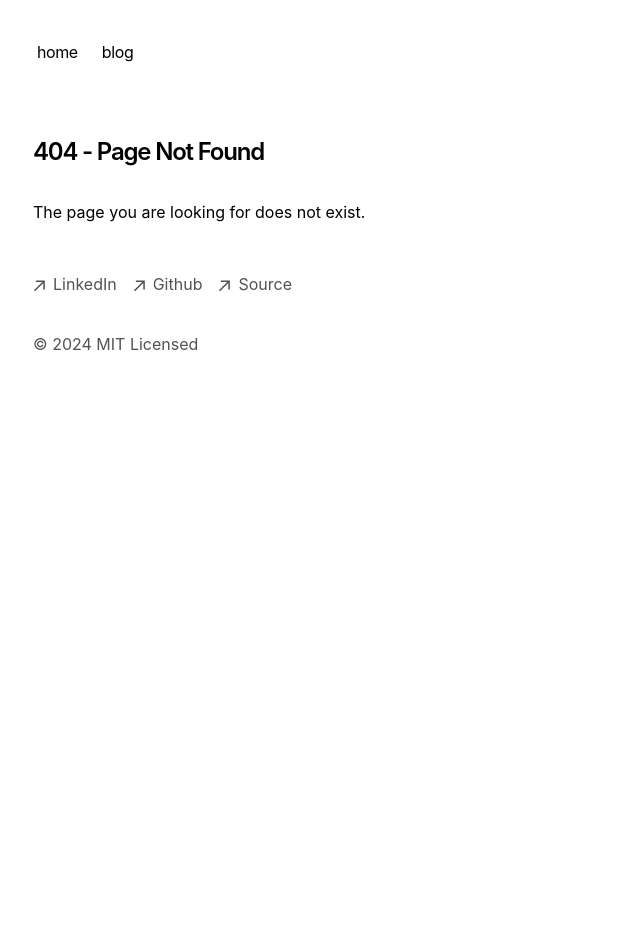
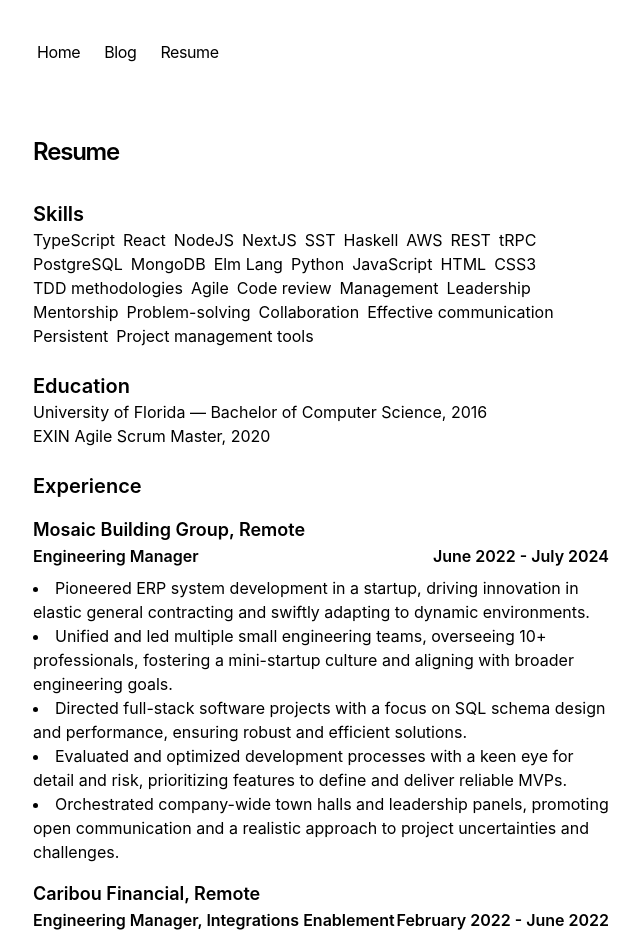
Before and after one commit to gera-cameron/camerongera.com, a Next.js app: page /resume in a window 1280 px wide. Before the commit this address had no page. Shown: the top 943 px of the page, without its empty margins (319-959 px from the left). Before the commit the page ends 800 px from the top, so only its background shows below. Built offline with nearby package versions, Linux system fonts and the light colour scheme.

Commit message:
Add resume

```diff
--- a/app/components/nav.tsx
+++ b/app/components/nav.tsx
@@ -2,10 +2,13 @@
 
 const navItems = {
   '/': {
-    name: 'home',
+    name: 'Home',
   },
   '/blog': {
-    name: 'blog',
+    name: 'Blog',
+  },
+  '/resume': {
+    name: 'Resume',
   }
 }
 
--- /dev/null
+++ b/app/resume/page.tsx
@@ -0,0 +1,95 @@
+export default function Page() {
+  return (
+    <section>
+      <h1 className="font-semibold text-2xl mb-8 tracking-tighter">Resume</h1>
+
+      <h2 className="text-xl font-semibold mt-6">Skills</h2>
+      <p className="mb-4">
+        {[
+          'TypeScript', 'React', 'NodeJS', 'NextJS', 'SST', 'Haskell', 'AWS', 'REST', 'tRPC', 'PostgreSQL', 'MongoDB', 'Elm Lang', 'Python', 'JavaScript', 'HTML', 'CSS3', 'TDD methodologies', 'Agile', 'Code review',
+          'Management', 'Leadership', 'Mentorship', 'Problem-solving', 'Collaboration', 'Effective communication', 'Persistent', 'Project management tools'
+        ].map(skill => (
+          <span key={skill} className="inline-block transition-transform transform hover:scale-110 mr-2">{skill}</span>
+        ))}
+      </p>
+
+      <h2 className="text-xl font-semibold mt-6">Education</h2>
+      <p className="mb-4">
+        University of Florida — Bachelor of Computer Science, 2016<br />
+        EXIN Agile Scrum Master, 2020
+      </p>
+
+      <h2 className="text-xl font-semibold mt-6">Experience</h2>
+
+      <h3 className="text-lg font-semibold mt-4">Mosaic Building Group, Remote</h3>
+      <div className="flex justify-between font-semibold">
+        <p className="mb-2">Engineering Manager</p>
+        <p className="mb-2 text-right">June 2022 - July 2024</p>
+      </div>
+      <ul className="list-disc list-inside mb-4">
+        <li>Pioneered ERP system development in a startup, driving innovation in elastic general contracting and swiftly adapting to dynamic environments.</li>
+        <li>Unified and led multiple small engineering teams, overseeing 10+ professionals, fostering a mini-startup culture and aligning with broader engineering goals.</li>
+        <li>Directed full-stack software projects with a focus on SQL schema design and performance, ensuring robust and efficient solutions.</li>
+        <li>Evaluated and optimized development processes with a keen eye for detail and risk, prioritizing features to define and deliver reliable MVPs.</li>
+        <li>Orchestrated company-wide town halls and leadership panels, promoting open communication and a realistic approach to project uncertainties and challenges.</li>
+      </ul>
+
+      <h3 className="text-lg font-semibold mt-4">Caribou Financial, Remote</h3>
+      <div className="flex justify-between font-semibold">
+        <p className="mb-2">Engineering Manager, Integrations Enablement</p>
+        <p className="mb-2 text-right">February 2022 - June 2022</p>
+      </div>
+      <ul className="list-disc list-inside mb-4">
+        <li>Facilitated Agile ceremonies for my team and third-party contractors to align on project goals.</li>
+        <li>Collaborated with the product team to balance projects and set the roadmap.</li>
+        <li>Invested deeply in relationships with team members to help them achieve their career goals.</li>
+        <li>Experimented with new tools and technologies to enhance the developer experience.</li>
+      </ul>
+
+      <div className="flex justify-between font-semibold">
+        <p className="mb-2">Senior Software Engineer, Full Stack</p>
+        <p className="mb-2 text-right">September 2021 - February 2022</p>
+      </div>
+      <ul className="list-disc list-inside mb-4">
+        <li>Mentored engineers in Haskell and Elm to elevate team proficiency through pairing.</li>
+        <li>Acted as tech lead, collaborating closely with product to gather technical requirements for key initiatives.</li>
+        <li>Championed event-driven architecture discussions, where the team deliberated data models and long-term vision for our product.</li>
+        <li>Engineered systems and tools to support a microservice architecture.</li>
+      </ul>
+
+      <h3 className="text-lg font-semibold mt-4">ITPro.TV, Gainesville, FL</h3>
+      <div className="flex justify-between font-semibold">
+        <p className="mb-2">Technical Product Manager</p>
+        <p className="mb-2 text-right">July 2021 - September 2021</p>
+      </div>
+      <ul className="list-disc list-inside mb-4">
+        <li>Mentored engineers in Haskell and Elm to elevate team proficiency through pairing.</li>
+        <li>Collaborated with stakeholders to balance projects and set the roadmap.</li>
+        <li>Engaged with other departments to clarify requests and clear blockers.</li>
+        <li>Partnered with team members to help them lead large-scale projects.</li>
+      </ul>
+
+      <div className="flex justify-between font-semibold">
+        <p className="mb-2">Software Engineering Lead</p>
+        <p className="mb-2 text-right">February 2021 - June 2021</p>
+      </div>
+      <ul className="list-disc list-inside mb-4">
+        <li>Managed and facilitated growth for a team of 2 engineers, training a team member for promotion.</li>
+        <li>Reviewed the team’s pull requests for correctness and scalability.</li>
+        <li>Architected and enhanced ITProTV's 1600 module large-scale Haskell API.</li>
+        <li>Collaborated closely with the Product Lead and Director of Engineering to schedule priorities and prepare for large multi-month projects.</li>
+      </ul>
+
+      <div className="flex justify-between font-semibold">
+        <p className="mb-2">Software Engineer</p>
+        <p className="mb-2 text-right">May 2016 - January 2021</p>
+      </div>
+      <ul className="list-disc list-inside mb-4">
+        <li>Collaborated with other team members to implement API design patterns.</li>
+        <li>Developed readable, correct, and efficient code.</li>
+        <li>Mastered multiple programming languages and infrastructure technologies.</li>
+        <li>Cohosted over 30 episodes of the Haskell Weekly Podcast.</li>
+      </ul>
+    </section>
+  )
+}
--- a/app/rss/route.ts
+++ /dev/null
@@ -1,42 +0,0 @@
-import { baseUrl } from 'app/sitemap'
-import { getBlogPosts } from 'app/blog/utils'
-
-export async function GET() {
-  let allBlogs = await getBlogPosts()
-
-  const itemsXml = allBlogs
-    .sort((a, b) => {
-      if (new Date(a.metadata.publishedAt) > new Date(b.metadata.publishedAt)) {
-        return -1
-      }
-      return 1
-    })
-    .map(
-      (post) =>
-        `<item>
-          <title>${post.metadata.title}</title>
-          <link>${baseUrl}/blog/${post.slug}</link>
-          <description>${post.metadata.summary || ''}</description>
-          <pubDate>${new Date(
-            post.metadata.publishedAt
-          ).toUTCString()}</pubDate>
-        </item>`
-    )
-    .join('\n')
-
-  const rssFeed = `<?xml version="1.0" encoding="UTF-8" ?>
-  <rss version="2.0">
-    <channel>
-        <title>My Portfolio</title>
-        <link>${baseUrl}</link>
-        <description>This is my portfolio RSS feed</description>
-        ${itemsXml}
-    </channel>
-  </rss>`
-
-  return new Response(rssFeed, {
-    headers: {
-      'Content-Type': 'text/xml',
-    },
-  })
-}
```
